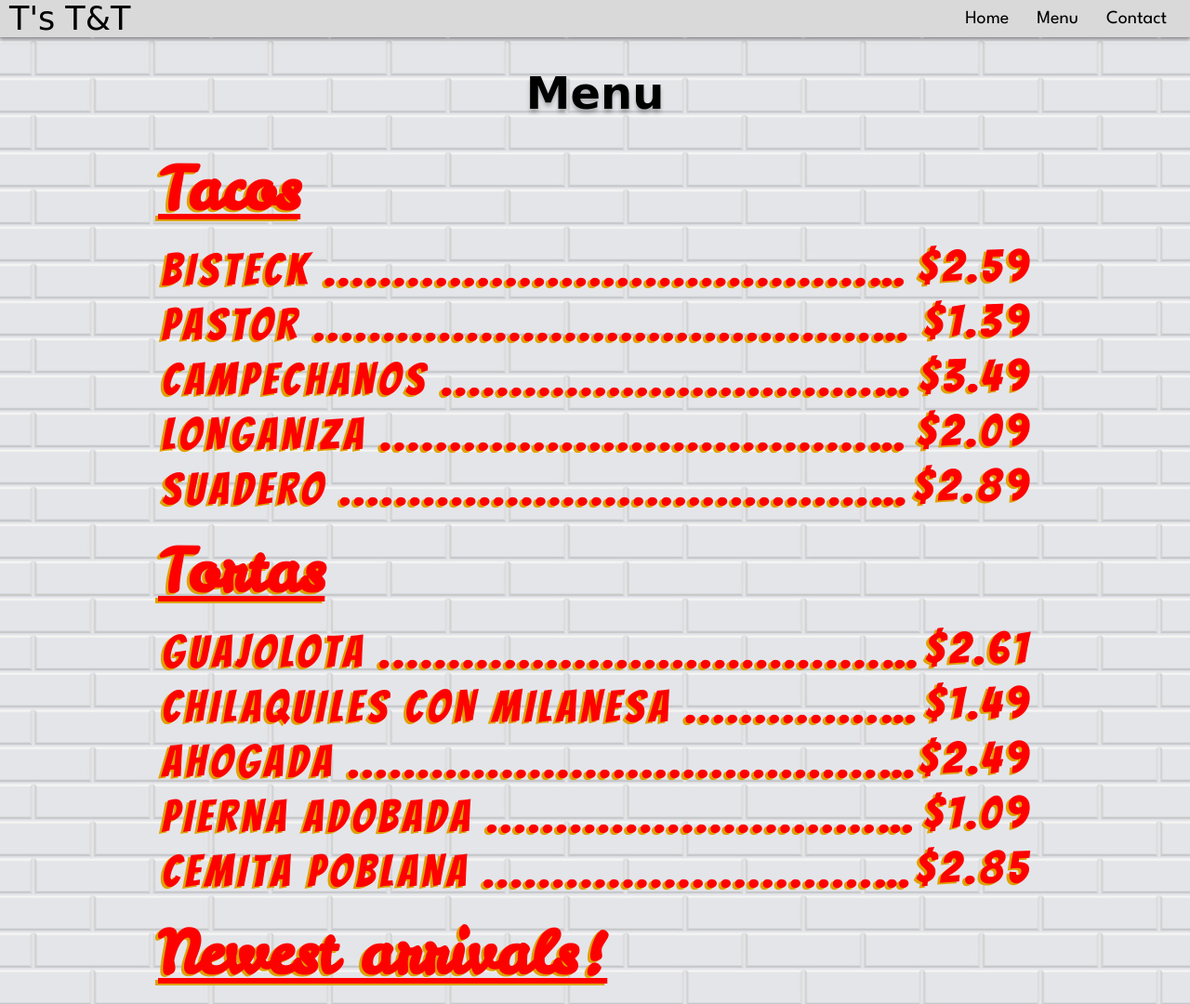
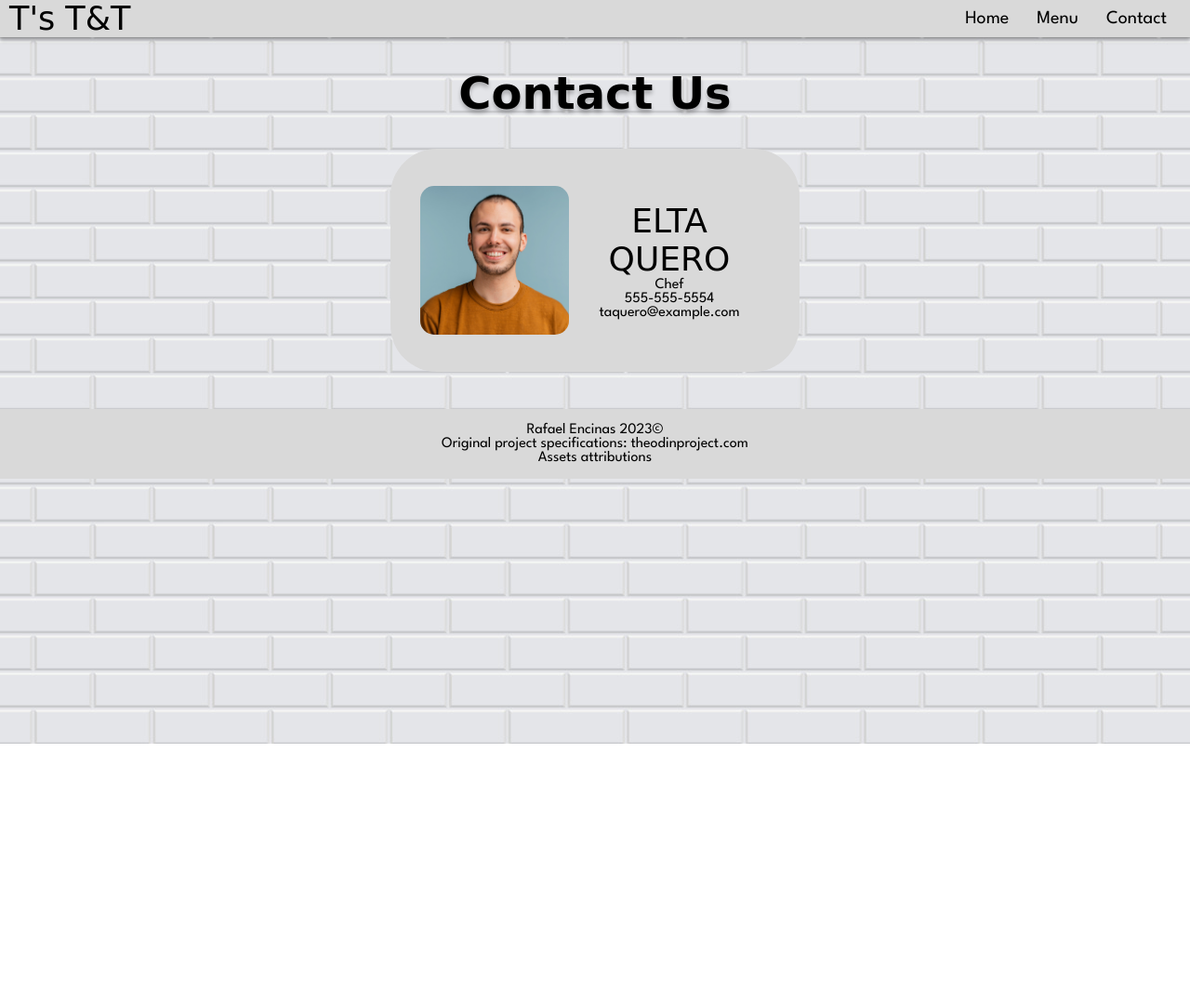
Before and after one commit to rafaelencinasr/restaurant, a website built with webpack: page dist/index.html in a window 1280 px wide. Shown: the top 1080 px of the page at 93% size. After the commit the page ends 800 px from the top, so only its background shows below. Built offline with nearby package versions, Linux system fonts and the light colour scheme; a web font is replaced by a local one.

Commit message:
Basic contact card structure for Contact Us tab

```diff
--- a/src/contact.js
+++ b/src/contact.js
@@ -1,3 +1,5 @@
+import taquero from './taquero.jpg'
+
 function contact(){
     const content = document.createElement("div");
 
@@ -6,17 +8,39 @@ function contact(){
     header.classList.add("sectionHeader");
 
 
-    const contactOwner = document.createElement("h4");
-    contactOwner.textContent = "Mr. Owen Owner";
+   const contactCard = document.createElement("div");
+   contactCard.classList.add("contactCard");
 
-    const ownerInfo = document.createElement("p");
-    ownerInfo.textContent =
-    `Owner
-    555-555-5554
-    example@example.com
-    `;
+   const contactPicture = document.createElement("img");
+   contactPicture.classList.add("contactPicture");
+   contactPicture.src = taquero;
 
-    content.append(header, contactOwner, ownerInfo);
+   const contactInfoContainer = document.createElement("div");
+   contactInfoContainer.classList.add("contactInfoContainer");
+
+   const contactName = document.createElement("div");
+   contactName.classList.add("contactName");
+   contactName.textContent = "ELTA QUERO";
+
+   const contactPosition = document.createElement("div");
+   contactPosition.textContent = "Chef";
+   contactPosition.classList.add("contactInformationText");
+
+   const contactNumber = document.createElement("div");
+   contactNumber.textContent = "555-555-5554";
+   contactNumber.classList.add("contactInformationText");
+
+   const contactEmail = document.createElement("div");
+   contactEmail.textContent = "taquero@example.com";
+   contactEmail.classList.add("contactInformationText");
+
+   contactInfoContainer.append(contactName, contactPosition, contactNumber, contactEmail);
+
+
+   contactCard.append(contactPicture, contactInfoContainer);
+
+
+    content.append(header, contactCard);
     content.id = "contactContainer"
 
     return content;
--- a/src/index.js
+++ b/src/index.js
@@ -43,7 +43,7 @@ content.id = "content";
 /*
 content.append(home())
  */
-content.append(menu())
+content.append(contact())
 
 //Tabs functionality
 
--- a/src/style.css
+++ b/src/style.css
@@ -77,6 +77,38 @@ html, body{
     overflow: hidden
 }
 
+.contactCard{
+    box-sizing: border-box;
+    height: 240px;
+    padding: 32px;
+    width: 440px;
+    background-color: #D9D9D9;
+    border-radius: 50px;
+    margin: 0 auto;
+    margin-bottom: 40px;
+    display: flex;
+    align-items: center;
+
+}
+
+.contactInfoContainer{
+    margin: 0 30px;
+}
+
+.contactInformationText{
+    font-family: 'League Spartan', sans-serif;
+}
+
+.contactPicture{
+    width: 160px;
+    height: 160px;
+    border-radius: 15px;
+}
+
+.contactName{
+    font-family: 'Koulen', cursive;
+    font-size: 36px;
+}
 .reverseOrder{
     flex-direction: row-reverse;
 }
```
Also changed, not shown: dist/bb1e081a7cc95c7fb1b5.jpg (added), dist/bundle.js.
